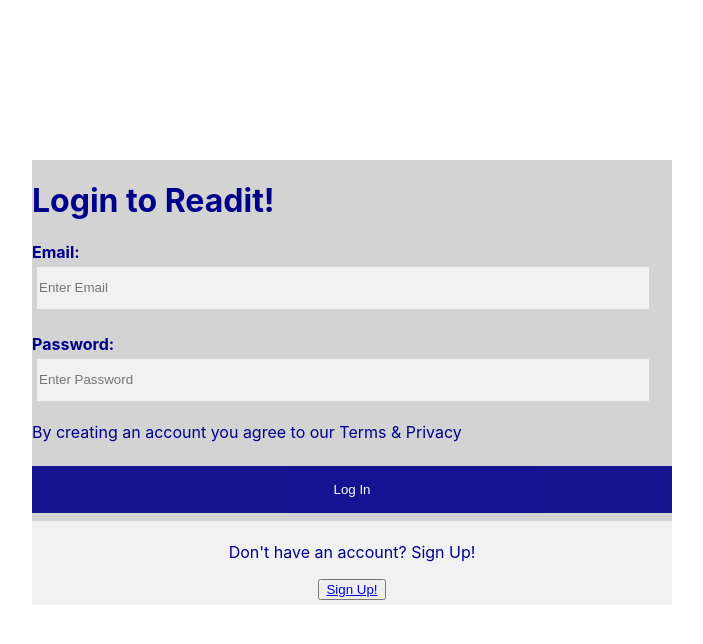
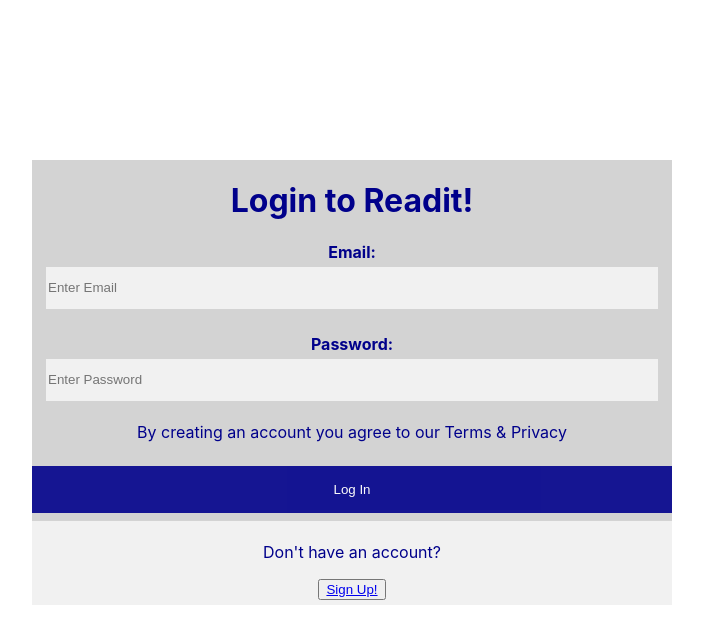
Before and after one commit to andrewjulian/phase-4-final, a React (Create React App) app in the folder client/: page / in a window 1280 px wide. Shown: the top 644 px of the page, without its empty margins (288-991 px from the left). Built offline with nearby package versions, Linux system fonts and the light colour scheme; no server answers.

Commit message:
updated landing style to center text

```diff
--- a/client/src/App.css
+++ b/client/src/App.css
@@ -101,7 +101,15 @@
   left: 25%;
   top: 20%;
   background-color: lightgray;
-  color: darkblue
+  color: darkblue;
+  text-align: center;
+}
+
+.signin {
+  background-color: #f1f1f1;
+  text-align: center;
+  padding-top: 5px;
+  padding-bottom: 5px;
 }
 
 .signup{
@@ -143,10 +151,3 @@
 .registerbtn:hover {
   opacity:1;
 }
-
-.signin {
-  background-color: #f1f1f1;
-  text-align: center;
-  padding-top: 5px;
-  padding-bottom: 5px;
-}
--- a/client/src/components/Landing.js
+++ b/client/src/components/Landing.js
@@ -44,7 +44,7 @@
       </form>
 
       <div className="signin">
-        <p>Don't have an account? Sign Up!</p>
+        <p>Don't have an account?</p>
         <button className="accountbtn">
           <Link to="/signup">Sign Up!</Link>
         </button>
```
